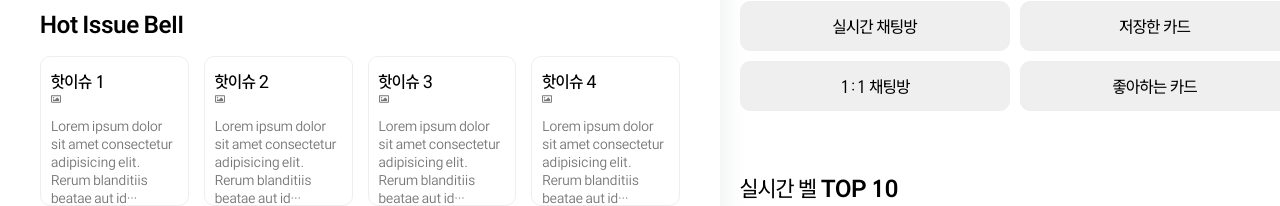
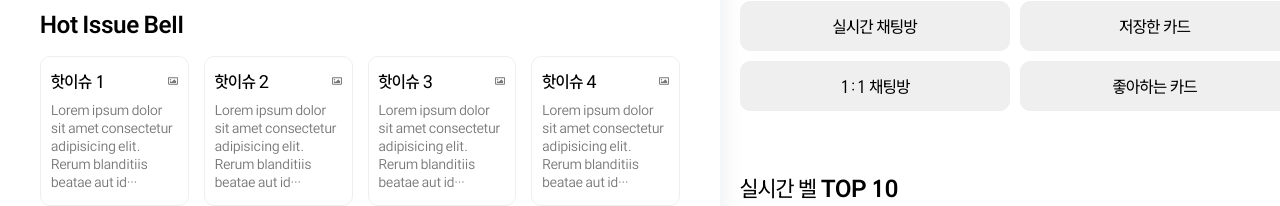
Before and after one commit to Project-Bell/Fe, a React (Create React App) app in the folder main/: page / in a window 1280 px wide. Shown: the part 278-484 px from the top of the page. Built offline with nearby package versions, Linux system fonts and the light colour scheme.

Commit message:
style : 갤러리 아이콘 정렬

```diff
--- a/main/src/components/HotIssueCard.css
+++ b/main/src/components/HotIssueCard.css
@@ -21,6 +21,12 @@
     z-index: 10;
 }
 
+.hotIssue_gallery {
+    position: absolute;
+    right: 10px;
+    top: 16px;
+}
+
 .hotIssue_card h4 {
     font-size: 18px;
     font-weight: 500;
```
